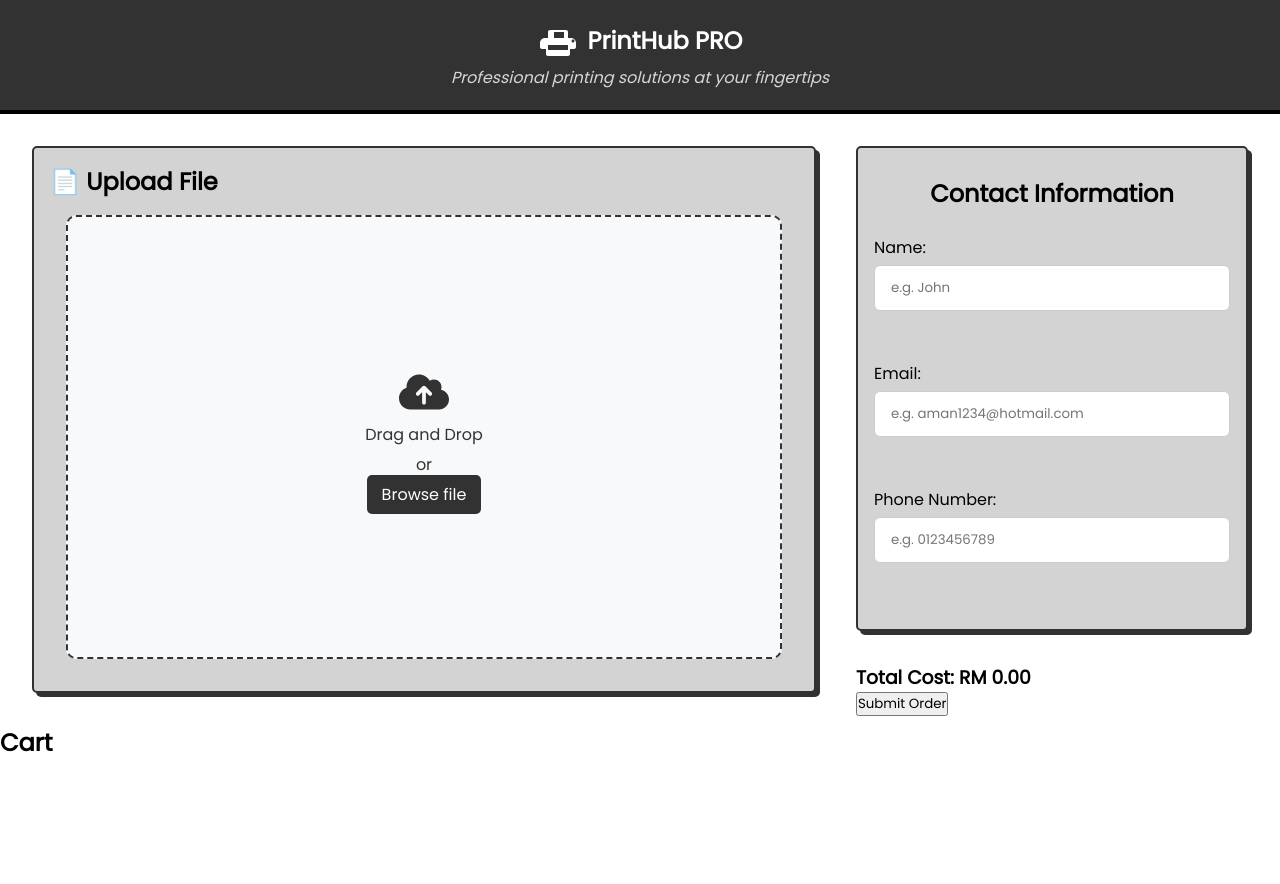
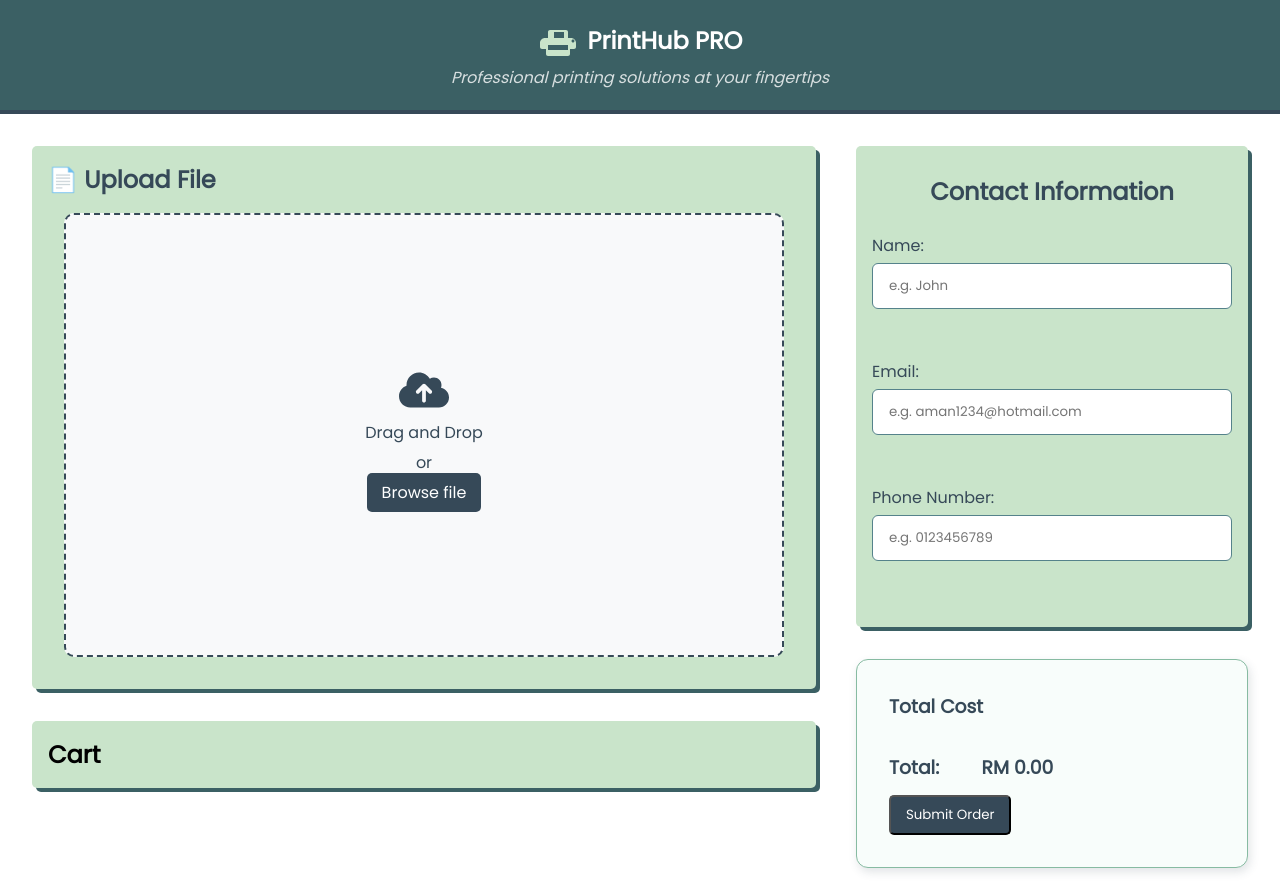
Before and after one commit to the-supreme/PrintHub-Pro, a Django app: page / in a window 1280 px wide. Before the commit the page ends 752 px from the top, so only its background shows below. Run offline with Django 5.2, Linux system fonts and the light colour scheme.

Commit message:
almost final changes

```diff
--- a/order/static/app.js
+++ b/order/static/app.js
@@ -1,214 +1,14 @@
-// document.addEventListener("DOMContentLoaded", () => {
-//   let cart = [];
-//   const uploadSection = document.querySelector(".uploaded-files-cards");
-//   const form = document.getElementById("uploadForm");
-//   const fileInput = form.querySelector('input[type="file"]');
-//   const groupToggle = document.querySelector("#group-toggle-button");
-//   const configPanel = document.querySelector("#config-panel");
-//   fileInput.addEventListener("change", (e) => {
-//     document.querySelector(".uploaded-file-container").style.display = "block";
-
-//     uploadSection
-//       .querySelectorAll(".file-card")
-//       .forEach((card) => card.remove());
-
-//     const files = e.target.files;
-
-//     for (let file of files) {
-//       let fileCard = document.createElement("div");
-//       fileCard.classList.add("file-card");
-
-//       let fileName = document.createElement("p");
-//       fileName.textContent = file.name;
-
-//       let configButton = document.createElement("button");
-//       configButton.textContent = "Configure";
-//       configButton.classList.add("config-btn");
-//       configButton.type = "button";
-//       configButton.addEventListener("click", (e) => {
-//         configPanel.style.display = "block";
-//       });
-//       fileCard.appendChild(fileName);
-//       fileCard.appendChild(configButton);
-//       uploadSection.appendChild(fileCard);
-//     }
-
-//     updateGrouping();
-//   });
-
-//   groupToggle.addEventListener("change", () => {
-//     updateGrouping();
-//   });
-
-//   function updateGrouping() {
-//     const uploadedContainer = document.querySelector(
-//       ".uploaded-file-container"
-//     );
-
-//     if (groupToggle.checked) {
-//       let groupCardContainer = document.querySelector(".group-card-container");
-
-//       if (!groupCardContainer) {
-//         groupCardContainer = document.createElement("div");
-//         groupCardContainer.classList.add("group-card-container");
-//         uploadedContainer.appendChild(groupCardContainer);
-//       }
-
-//       groupCardContainer.appendChild(uploadSection);
-//       uploadSection
-//         .querySelectorAll(".config-btn")
-//         .forEach((btn) => btn.remove());
-
-//       // Add a single config button for the grouped files
-//       if (!groupCardContainer.querySelector(".group-config-btn")) {
-//         let groupedConfigButton = document.createElement("button");
-//         groupedConfigButton.textContent = "Configure Group";
-//         groupedConfigButton.classList.add("config-btn", "group-config-btn");
-//         groupCardContainer.appendChild(groupedConfigButton);
-//         groupedConfigButton.type = "button";
-//         groupedConfigButton.addEventListener("click", (e) => {
-//           configPanel.style.display = "block";
-//         });
-//       }
-//     } else {
-//       // Remove grouping and restore individual config buttons
-//       document.querySelector(".group-card-container")?.remove();
-
-//       uploadSection.querySelectorAll(".file-card").forEach((card) => {
-//         if (!card.querySelector(".config-btn")) {
-//           let configButton = document.createElement("button");
-//           configButton.textContent = "Configure";
-//           configButton.classList.add("config-btn");
-//           configButton.type = "button";
-//           card.appendChild(configButton);
-//         }
-//       });
-
-//       uploadedContainer.appendChild(uploadSection);
-//     }
-//   }
-
-//   form.addEventListener("submit", async (e) => {
-//     console.log("FORM SUBMITTED BY:", document.activeElement);
-//     e.preventDefault();
-
-//     const formData = new FormData();
-//     const files = fileInput.files;
-
-//     for (let file of files) {
-//       formData.append("files", file);
-//     }
-
-//     formData.append("layout", form.layout.value);
-//     formData.append("orientation", form.orientation.value);
-//     formData.append("color_mode", form.color_mode.value);
-//     formData.append("paper_size", form.paper_size.value);
-//     formData.append("insert_blank_pages", form.insert_blank_pages.checked);
-//     formData.append("duplex", form.duplex.checked);
-//     formData.append("pages", form.pages.value); // fixed
-//     formData.append("qty", form.qty.value);
-//     formData.append("phone_number", form.phone_number.value);
-
-//     try {
-//       const res = await fetch("/api/upload/", {
-//         method: "POST",
-//         body: formData,
-//       });
-//       const data = await res.json();
-
-//       if (res.ok) {
-//         cart.push({
-//           preview_url: data.preview_url,
-//           filename: data.renamed_filename,
-//           page_count: data.page_count,
-//           cost: data.cost,
-//           config: {
-//             layout: form.layout.value,
-//             orientation: form.orientation.value,
-//             color_mode: form.color_mode.value,
-//             paper_size: form.paper_size.value,
-//             duplex: form.duplex.checked,
-//             qty: form.qty.value,
-//           },
-//         });
-//         renderCart(); // ✅ Call render
-//       } else {
-//         alert("Upload error.");
-//       }
-//     } catch (err) {
-//       console.error(err);
-//       alert("Failed to upload. Try again.");
-//     }
-//   });
-
-//   function renderCart() {
-//     const cartDiv = document.getElementById("cart");
-//     cartDiv.innerHTML = "";
-
-//     cart.forEach((item) => {
-//       cartDiv.innerHTML += `
-//         <div class="cart-item">
-//           <p><strong>${item.filename}</strong></p>
-//           <p>Pages: ${item.page_count}, Cost: RM${item.cost}</p>
-//           <p><a href="${item.preview_url}" target="_blank">Download Preview</a></p>
-//           <hr>
-//         </div>
-//       `;
-//     });
-
-//     const total = cart.reduce((sum, item) => sum + parseFloat(item.cost), 0);
-//     cartDiv.innerHTML += `<p><strong>Total: RM${total.toFixed(2)}</strong></p>`;
-//   }
-
-//   document
-//     .getElementById("submitOrderBtn")
-//     .addEventListener("click", async () => {
-//       const name = document.getElementById("name").value;
-//       const email = document.getElementById("email").value;
-//       const phone = document.getElementById("phone").value;
-
-//       if (!name || !email || !phone) {
-//         alert("Please fill in your name, email, and phone.");
-//         return;
-//       }
-
-//       const total_cost = cart.reduce(
-//         (sum, item) => sum + parseFloat(item.cost),
-//         0
-//       );
-
-//       const res = await fetch("/api/submit-order/", {
-//         method: "POST",
-//         headers: { "Content-Type": "application/json" },
-//         body: JSON.stringify({ name, email, phone, total_cost }),
-//       });
-
-//       const data = await res.json();
-//       if (res.ok) {
-//         alert("Order Submitted!");
-//         cart = [];
-//         renderCart();
-//       } else {
-//         alert("Error submitting order.");
-//       }
-//     });
-// });
-
-
-
-
-
 document.addEventListener("DOMContentLoaded", () => {
   let cart = [];
   const uploadSection = document.querySelector(".uploaded-files-cards");
   const form = document.getElementById("uploadForm");
   const fileInput = form.querySelector('input[type="file"]');
-  const addToCartBtn = document.getElementById("addToCartBtn"); // ✅ Button for adding to cart
+  const addToCartBtn = document.getElementById("addToCartBtn");
   const submitOrderBtn = document.getElementById("submitOrderBtn");
   const configPanel = document.querySelector("#config-panel");
   const groupToggle = document.querySelector("#group-toggle-button");
 
-  // ✅ Show uploaded files immediately after selection
+  // how uploaded files immediately after selection
   fileInput.addEventListener("change", (e) => {
     document.querySelector(".uploaded-file-container").style.display = "block";
 
@@ -222,6 +22,16 @@ document.addEventListener("DOMContentLoaded", () => {
 
       let fileName = document.createElement("p");
       fileName.textContent = file.name;
+      const sizeInBytes = file.size;
+      const sizeInKB = (sizeInBytes / 1024).toFixed(2);
+      const sizeInMB = (sizeInBytes / (1024 * 1024)).toFixed(2);
+
+      let fileSize = document.createElement("div");
+      fileSize.classList.add("filesize")
+
+      fileSize.innerHTML = `
+            <p>${sizeInMB > 1 ? sizeInMB + " MB" : sizeInKB + " KB"}</p>
+        `;
 
       let configButton = document.createElement("button");
       configButton.textContent = "Configure";
@@ -232,6 +42,7 @@ document.addEventListener("DOMContentLoaded", () => {
       });
 
       fileCard.appendChild(fileName);
+      fileCard.appendChild(fileSize);
       fileCard.appendChild(configButton);
       uploadSection.appendChild(fileCard);
     }
@@ -239,13 +50,15 @@ document.addEventListener("DOMContentLoaded", () => {
     updateGrouping();
   });
 
-  // ✅ Handle file grouping toggle
+  // Handle file grouping toggle
   groupToggle.addEventListener("change", () => {
     updateGrouping();
   });
 
   function updateGrouping() {
-    const uploadedContainer = document.querySelector(".uploaded-file-container");
+    const uploadedContainer = document.querySelector(
+      ".uploaded-file-container"
+    );
 
     if (groupToggle.checked) {
       let groupCardContainer = document.querySelector(".group-card-container");
@@ -257,7 +70,9 @@ document.addEventListener("DOMContentLoaded", () => {
       }
 
       groupCardContainer.appendChild(uploadSection);
-      uploadSection.querySelectorAll(".config-btn").forEach((btn) => btn.remove());
+      uploadSection
+        .querySelectorAll(".config-btn")
+        .forEach((btn) => btn.remove());
 
       // Add a single config button for the grouped files
       if (!groupCardContainer.querySelector(".group-config-btn")) {
@@ -290,7 +105,7 @@ document.addEventListener("DOMContentLoaded", () => {
   // ✅ "Add to Cart" Click Event (Handles File Upload + Configuration)
   addToCartBtn.addEventListener("click", async (e) => {
     e.preventDefault(); // Prevent form submission
-
+    configPanel.style.display = "none";
     const formData = new FormData();
     const files = fileInput.files;
 
@@ -336,6 +151,7 @@ document.addEventListener("DOMContentLoaded", () => {
             qty: form.qty.value,
           },
         });
+        document.querySelector("#totalCost").innerHTML = `RM ${data.cost}`
         renderCart(); // ✅ Update cart display
       } else {
         alert("Upload error.");
@@ -364,7 +180,10 @@ document.addEventListener("DOMContentLoaded", () => {
       return;
     }
 
-    const total_cost = cart.reduce((sum, item) => sum + parseFloat(item.cost), 0);
+    const total_cost = cart.reduce(
+      (sum, item) => sum + parseFloat(item.cost),
+      0
+    );
 
     try {
       const res = await fetch("/api/submit-order/", {
@@ -394,13 +213,20 @@ document.addEventListener("DOMContentLoaded", () => {
     cart.forEach((item) => {
       cartDiv.innerHTML += `
         <div class="cart-item">
-          <p><strong>${item.filename}</strong></p>
-          <p>Pages: ${item.page_count}, Cost: RM${item.cost}</p>
-          <p>Layout: ${item.config.layout}, Orientation: ${item.config.orientation}</p>
-          <p>Color Mode: ${item.config.color_mode}, Paper Size: ${item.config.paper_size}</p>
-          <p>Duplex: ${item.config.duplex ? "Yes" : "No"}, Quantity: ${item.config.qty}</p>
-          <p><a href="${item.preview_url}" target="_blank">Download Preview</a></p>
-          <hr>
+          <p class="renamed-filename"><strong>${item.filename}</strong></p>
+          <div class="cart-item-summary">
+            <p>Pages: ${item.page_count}</p>
+            <p>Cost: RM${item.cost}</p>
+            <p>Layout: ${item.config.layout}</p>
+            <p>Orientation: ${item.config.orientation}</p>
+            <p>Color Mode: ${item.config.color_mode}</p>
+            <p>Paper Size: ${item.config.paper_size}</p>
+            <p>Duplex: ${item.config.duplex ? "Yes" : "No"}</p>
+            <p>Quantity: ${item.config.qty}</p>
+          </div>
+          <p><a href="${
+            item.preview_url
+          } class="preview-url"" target="_blank">Download Preview</a></p>
         </div>
       `;
     });
--- a/order/static/css/style.css
+++ b/order/static/css/style.css
@@ -1,9 +1,17 @@
+:root {
+    --background: #C9E4CA;
+    --input-focus: #55828B;
+    --font-color: #3B6064;
+    --font-color-sub: #87BBA2;
+    --bg-color: #fff;
+    --main-color: #3B6064;
+}
+
 * {
     margin: 0;
     padding: 0;
-    font-family: 'Poppins';
+    font-family: "Poppins", sans-serif;
 }
-
 
 .banner {
     display: flex;
@@ -11,12 +19,11 @@
     align-items: center;
     justify-content: center;
     padding: 20px;
-    background-color: #323232;
+    background-color: #3B6064;
     color: white;
     text-align: center;
     font-family: Arial, sans-serif;
-    border-bottom: 4px solid #000;
-
+    border-bottom: 4px solid #364958;
 }
 
 .logo-container {
@@ -26,7 +33,7 @@
 }
 
 .printer-icon {
-    fill: white;
+    fill: #C9E4CA;
     width: 40px;
     height: 40px;
 }
@@ -41,21 +48,21 @@
     margin-top: 5px;
     font-style: italic;
     opacity: 0.8;
+    color: white;
 }
 
 .upload-container {
-    --background: #d3d3d3;
-    --input-focus: #2d8cf0;
-    --font-color: #323232;
-    --font-color-sub: #666;
+    --background: #C9E4CA;
+    --input-focus: #55828B;
+    --font-color: #3B6064;
+    --font-color-sub: #87BBA2;
     --bg-color: #fff;
-    --main-color: #323232;
+    --main-color: #3B6064;
     background: var(--background);
     display: flex;
     flex-direction: column;
     justify-content: center;
     border-radius: 5px;
-    border: 2px solid var(--main-color);
     box-shadow: 4px 4px var(--main-color);
     margin: 2em;
     padding: 1em;
@@ -63,11 +70,12 @@
 
 .upload-container h2 {
     text-align: left;
+    color: #364958;
 }
 
 .file-upload-design {
     margin: 1em;
-    border: 2px dashed #323232;
+    border: 2px dashed #364958;
     border-radius: 10px;
     min-height: 50vh;
     display: flex;
@@ -83,13 +91,13 @@
 }
 
 .file-upload-design:hover {
-    background-color: #e3e6ea;
-    border-color: #323232;
+    background-color: #C9E4CA;
+    border-color: #55828B;
     cursor: pointer;
 }
 
 .file-upload-design svg {
-    fill: #323232;
+    fill: #364958;
     width: 50px;
     height: 50px;
 }
@@ -97,11 +105,11 @@
 .file-upload-design p {
     margin: 5px 0;
     font-size: 16px;
-    color: #333;
+    color: #364958;
 }
 
 .browse-button {
-    background-color: #323232;
+    background-color: #364958;
     color: white;
     padding: 8px 15px;
     border-radius: 5px;
@@ -110,27 +118,26 @@
 }
 
 .browse-button:hover {
-    background-color: #000000;
+    background-color: #55828B;
 }
 
 .file-upload-design.drag-over {
-    background-color: #d1e7ff;
-    border-color: #357ABD;
+    background-color: #87BBA2;
+    border-color: #55828B;
 }
 
 .personal-info-container {
-    --background: #d3d3d3;
-    --input-focus: #2d8cf0;
-    --font-color: #323232;
-    --font-color-sub: #666;
+    --background: #C9E4CA;
+    --input-focus: #55828B;
+    --font-color: #3B6064;
+    --font-color-sub: #87BBA2;
     --bg-color: #fff;
-    --main-color: #323232;
+    --main-color: #3B6064;
     background: var(--background);
     display: flex;
     flex-direction: column;
     justify-content: center;
     border-radius: 5px;
-    border: 2px solid var(--main-color);
     box-shadow: 4px 4px var(--main-color);
     margin: 2em 0;
     margin-right: 2em;
@@ -140,6 +147,7 @@
 .personal-info-container label {
     display: block;
     margin-bottom: 5px;
+    color: #364958;
 }
 
 .personal-info-container input {
@@ -147,13 +155,13 @@
     padding: 12px 16px;
     border-radius: 6px;
     font-family: inherit;
-    border: 1px solid #ccc;
-
+    border: 1px solid #55828B;
 }
 
 .personal-info-container h2 {
     text-align: center;
     margin: .5em 0 1em;
+    color: #364958;
 }
 
 .uploaded-file-title {
@@ -161,8 +169,8 @@
     flex-direction: row;
     gap: 5em;
     margin: 2em;
-    text-align: center;
-    justify-content: center;
+    justify-content: baseline;
+    color: #3B6064;
 }
 
 .group-card-container {
@@ -173,6 +181,7 @@
     display: flex;
     flex-direction: row;
     gap: 1em;
+    color: #364958;
 }
 
 .switch {
@@ -193,34 +202,225 @@
     position: absolute;
     cursor: pointer;
     inset: 0;
-  background: #9fccfa;
+    background: #87BBA2;
     border-radius: 50px;
-  transition: all 0.4s cubic-bezier(0.175, 0.885, 0.32, 1.275);
+    transition: all 0.4s ease;
 }
 
 .slider:before {
     position: absolute;
     content: "";
-  display: flex;
-  align-items: center;
-  justify-content: center;
     height: 1.5em;
     width: 1.5em;
     inset: 0;
     background-color: white;
     border-radius: 50px;
-  box-shadow: 0 10px 20px rgba(0,0,0,0.4);
-  transition: all 0.4s cubic-bezier(0.175, 0.885, 0.32, 1.275);
+    box-shadow: 0 10px 20px rgba(0, 0, 0, 0.4);
+    transition: all 0.4s ease;
 }
 
 .switch input:checked + .slider {
-  background: #0974f1;
+    background: #55828B;
 }
 
 .switch input:focus + .slider {
-  box-shadow: 0 0 1px #0974f1;
+    box-shadow: 0 0 1px #55828B;
 }
 
 .switch input:checked + .slider:before {
     transform: translateX(1.9em);
 }
+
+.cart-section {
+    background: var(--background);
+    display: flex;
+    flex-direction: column;
+    justify-content: center;
+    border-radius: 5px;
+    box-shadow: 4px 4px var(--main-color);
+    margin: 2em;
+    padding: 1em;
+}
+
+.cart-item {
+    background-color: white;
+    box-shadow: 4px 4px 4px var(--main-color);
+    border-radius: 15px;
+    padding: 1em;
+    margin: 1em .5em;
+}
+
+.cart-item-summary {
+    display: flex;
+    flex-direction: row;
+    flex-wrap: wrap;
+    gap: 1em 4em;
+    margin-top: .5em;
+    font-size: 80%;
+    margin-bottom: .5em;
+}
+
+.cart-item a {
+    color: #364958;
+    text-decoration: none;
+}
+
+.cart-item a:hover {
+    color: #87BBA2;
+}
+
+.uploaded-files-cards {
+    display: flex;
+    flex-direction: row;
+    flex-wrap: wrap;
+}
+
+.file-card {
+    background-color: #f8f9fa;
+    box-shadow: 4px 4px 4px var(--main-color);
+    border-radius: 5px;
+    padding: 1em;
+    margin: .5em;
+    width: 43%;
+}
+
+.config-btn {
+    background-color: #C9E4CA;
+    color: #364958;
+    padding: 5px;
+    border: 2px solid #3B6064;
+    border-radius: 5px;
+    font-weight: 700;
+    cursor: pointer;
+    transition: all 0.25s ease-in-out;
+    box-shadow: 2px 3px 6px rgba(0, 0, 0, 0.1);
+    margin: 1em 0 0 ;
+}
+
+.config-btn:hover {
+    background-color: #E7F6EC;
+    border-color: #55828B;
+    box-shadow: 3px 4px 8px rgba(0, 0, 0, 0.15);
+    transform: translateY(-2px);
+}
+
+.config-btn:active {
+    transform: scale(0.97);
+    box-shadow: inset 2px 2px 4px rgba(0, 0, 0, 0.1);
+}
+
+
+.filesize {
+    color: #808582;
+    font-size: 90%;
+}
+
+#config-panel {
+    background-color: #f8fdfb;
+    border: 1px solid #87BBA2;
+    border-radius: 12px;
+    padding: 2rem;
+    margin: 1em 2em 1em;
+    box-shadow: 2px 4px 10px rgba(54, 73, 88, 0.15);
+    font-family: "Poppins", sans-serif;
+    color: #364958;
+    transition: all 0.3s ease-in-out;
+}
+
+#config-panel h1 {
+    font-size: 24px;
+    margin-bottom: 1rem;
+    color: #364958;
+    text-align: center;
+}
+
+#config-panel label {
+    display: block;
+    margin-bottom: 6px;
+    font-weight: 500;
+    color: #364958;
+}
+
+#config-panel select,
+#config-panel input[type="text"],
+#config-panel input[type="number"] {
+    width: 100%;
+    padding: 10px 12px;
+    margin-bottom: 1.2rem;
+    border: 1px solid #ccc;
+    border-radius: 8px;
+    font-family: inherit;
+    font-size: 15px;
+    background-color: #fff;
+    transition: border-color 0.2s ease;
+}
+
+#config-panel select:focus,
+#config-panel input:focus {
+    border-color: #87BBA2;
+    outline: none;
+}
+
+#config-panel input[type="checkbox"] {
+    margin-right: 10px;
+    transform: scale(1.2);
+    accent-color: #87BBA2;
+}
+
+#config-panel input[type="checkbox"] + label {
+    display: inline-block;
+    vertical-align: middle;
+}
+
+#addToCartBtn {
+    background-color: #87BBA2;
+    color: white;
+    border: none;
+    padding: 12px 20px;
+    border-radius: 8px;
+    font-size: 16px;
+    cursor: pointer;
+    width: 100%;
+    margin-top: 1rem;
+    transition: background-color 0.3s ease, transform 0.2s;
+    box-shadow: 2px 3px 6px rgba(0, 0, 0, 0.1);
+}
+
+#addToCartBtn:hover {
+    background-color: #55828B;
+    transform: translateY(-1px);
+}
+
+#addToCartBtn:active {
+    transform: scale(0.98);
+}
+
+.summary-container {
+    background-color: #f8fdfb;
+    border: 1px solid #87BBA2;
+    border-radius: 12px;
+    padding: 2rem;
+    margin: 1em 2em 1em 0;
+    box-shadow: 2px 4px 10px rgba(54, 73, 88, 0.15);
+    font-family: "Poppins", sans-serif;
+    color: #364958;
+    transition: all 0.3s ease-in-out;
+}
+
+#totalCost {
+    margin: 2em;
+}
+
+#submitOrderBtn {
+    background-color: #364958;
+    color: white;
+    padding: 8px 15px;
+    border-radius: 5px;
+    cursor: pointer;
+    transition: 0.3s ease-in-out;
+    margin: 1em 0 0;
+}
+
+#submitOrderBtn:hover {
+    background-color: #55828B;
+}
--- a/order/templates/app.html
+++ b/order/templates/app.html
@@ -40,8 +40,6 @@
                         <input type="file" name="files" id="file-upload" style="display: none;" multiple>
                     </label>
                 </div>
-            </div>
-
                 <!-- Uploaded File Section(initially hidden) -->
                 <div class="uploaded-file-container" style="display: none;">
                     <div class="uploaded-file-title">
@@ -56,8 +54,12 @@
                     </div>
                     <div class="uploaded-files-cards"></div>
                 </div>
+            </div>
+
+
             <!-- CONFIG PANEL (initially hidden) -->
             <div id="config-panel" style="display: none; margin-top: 1rem;">
+                <h1>Configuration</h1>
                 <label>Layout:</label>
                 <select name="layout">
                     <option value="normal">Normal</option>
@@ -102,8 +104,10 @@
             </div>
 
             <!-- CART -->
+            <div class="cart-section">
                 <h2>Cart</h2>
                 <div id="cart"></div>
+            </div>
         </div>
 
         <!-- RIGHT SIDE -->
@@ -124,8 +128,9 @@
 
             <div class="summary-container">
                 <!-- COST SUMMARY -->
+                <h3>Total Cost</h3>
                 <div id="cost-summary" style="margin-top: 2rem;">
-                    <h3>Total Cost: <span id="totalCost">RM 0.00</span></h3>
+                    <h3>Total: <span id="totalCost">RM 0.00</span></h3>
                 </div>
 
                 <button type="submit" id="submitOrderBtn">Submit Order</button>
```
Also changed, not shown: db.sqlite3, 3 other files. Lines whose indentation alone changed are shown as unchanged.
